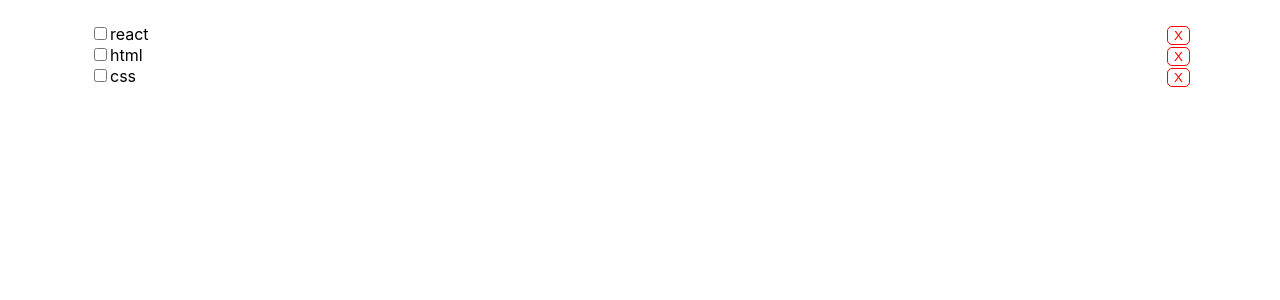
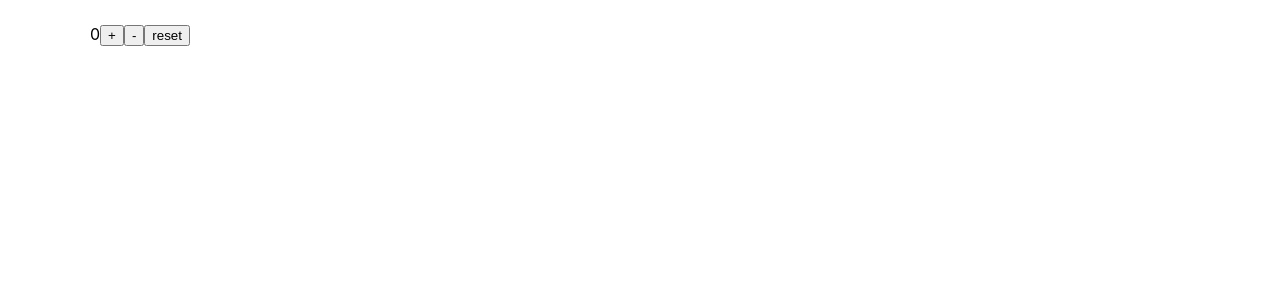
Before and after one commit to Iznaur-Azamatov/frontend13-progect, a React (Create React App) app: page / in a window 1280 px wide. Shown: the top 300 px of the page. Built offline with nearby package versions, Linux system fonts and the light colour scheme; a web font is replaced by a local one.

Commit message:
first commit

```diff
--- a/src/App.js
+++ /dev/null
@@ -1,39 +0,0 @@
-import { useDispatch, useSelector } from "react-redux";
-function App() {
-
-  const todos = useSelector(state => state)
-
-  const dispatch = useDispatch()
-
-function deleteTodos(id) {
-  dispatch({
-    type:'DELETE',
-    payload:id
-  })
-}
-
-
-  return (
-    <div className='container'>
-        {
-          todos.map((item,index) => {
-            return(
-              <div key={index} className="todos">
-                 <div className="todos-input">
-                 <div>
-                <input type="checkbox" checked={item.done}/>
-                </div>
-                {item.text}
-                </div>
-                <div>
-                <button  className="btn-x" onClick={() => deleteTodos(index)}>X</button>
-                </div>
-              </div>
-            )
-          })
-        }
-    </div>
-
-  );
-}
-export default App;
--- /dev/null
+++ b/src/components/App.js
@@ -0,0 +1,12 @@
+import Text from "./Text";
+
+function App() {
+
+  return (
+    <div className='container'>
+      <Text/>
+    </div>
+
+  );
+}
+export default App;
--- /dev/null
+++ b/src/components/Text.jsx
@@ -0,0 +1,13 @@
+import Text2 from "./Text2";
+
+
+
+function Text() {
+
+    return (
+        <div className='App'>
+            <Text2/>
+        </div>
+      );
+    }
+    export default Text;
--- /dev/null
+++ b/src/components/Text2.jsx
@@ -0,0 +1,36 @@
+import React from 'react';
+import { useDispatch, useSelector } from 'react-redux';
+
+function Text2() {
+    const name = useSelector(state => state);
+    const dispatch = useDispatch();
+
+    const handlerSubmit = () => {
+        dispatch({
+            type: 'PLUS'
+        });
+    };
+
+    const handlerMinus = () => {
+        dispatch({
+            type: 'MINUS'
+        });
+    };
+
+    const handlerReset = () => {
+        dispatch({
+            type: 'RESET'
+        });
+    };
+
+    return (
+        <div className='App'>
+            {name}
+            <button onClick={handlerSubmit}>+</button>
+            <button onClick={handlerMinus}>-</button>
+            <button onClick={handlerReset}>reset</button>
+        </div>
+    );
+}
+
+export default Text2;
--- a/src/index.js
+++ b/src/index.js
@@ -1,48 +1,30 @@
-import React, { useState } from 'react';
-import ReactDOM from 'react-dom/client';
+import React from 'react';
+import ReactDOM from 'react-dom';
 import './index.css';
-import App from './App';
+import App from './components/App';
 import { Provider } from 'react-redux';
-import { createStore } from 'redux'; // добавляем импорт функции createStore
+import { createStore } from 'redux';
 
-const root = ReactDOM.createRoot(document.getElementById('root'));
+const root = document.getElementById('root');
 
- const initialState = [
-    {
-        text:'react',
-        done:false
-    },
-    {
-        text:'html',
-        done:false
-    },
-    {
-        text:'css',
-        done:false
+const reducer = (state, action) => {
+    if (action.type === 'PLUS') {
+        return state + 1;
     }
- ]
-
-const reducer = (state = initialState, action) => {
-   switch (action.type) {
-    case 'DELETE':
-        return state.filter((item,index) => {
-            if (action.payload !== index) return true
-        })
-
-
-
-
-
-
-    default:
-        return state
-   }
+    if (action.type === 'MINUS') {
+        return state - 1;
+    }
+    if (action.type === 'RESET') {
+        return state = 0;
+    }
+    return 0;
 }
 
 const store = createStore(reducer);
 
-root.render(
+ReactDOM.render(
     <Provider store={store}>
-        <App />
-    </Provider>
+        <App/>
+    </Provider>,
+    root
 );
```
